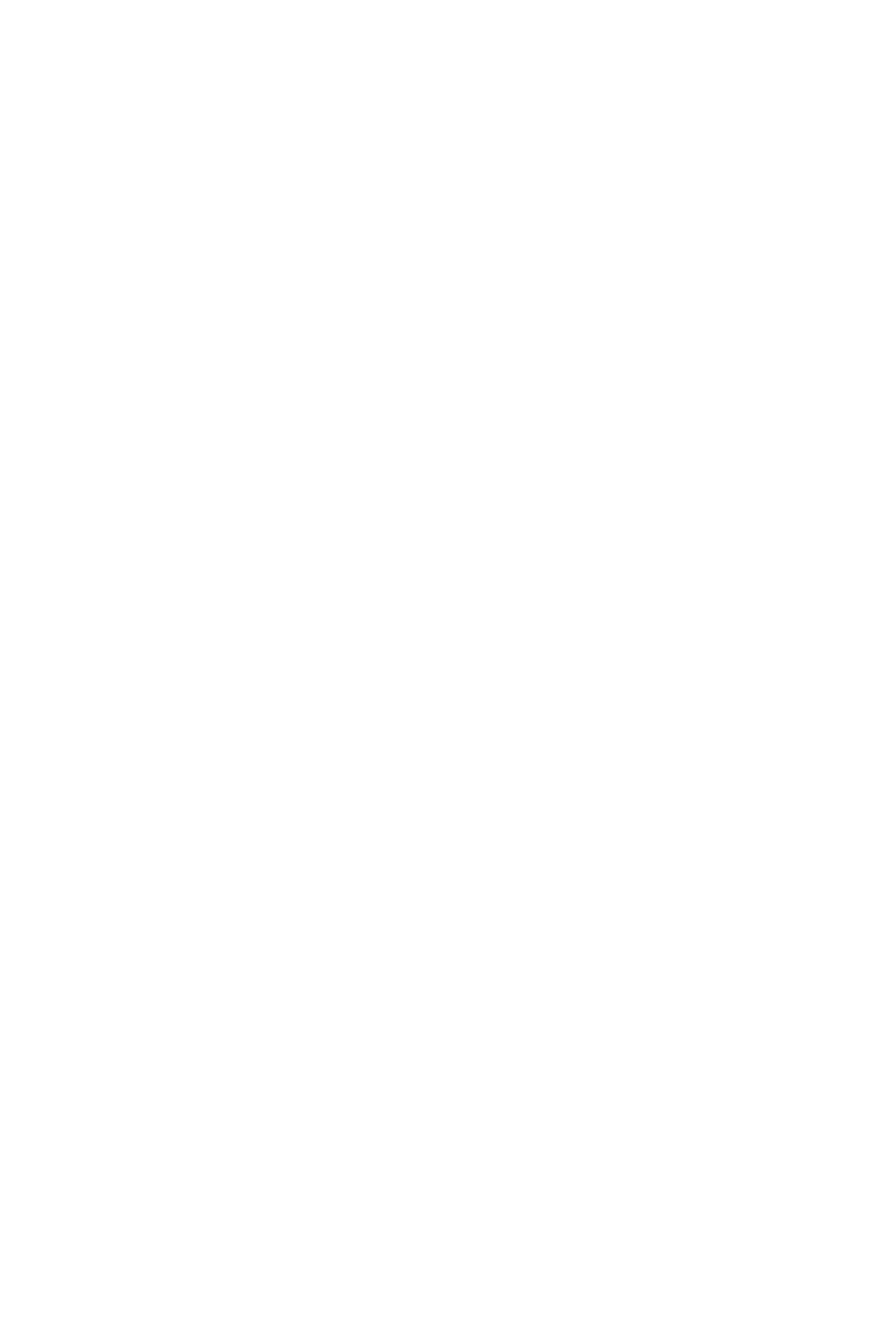
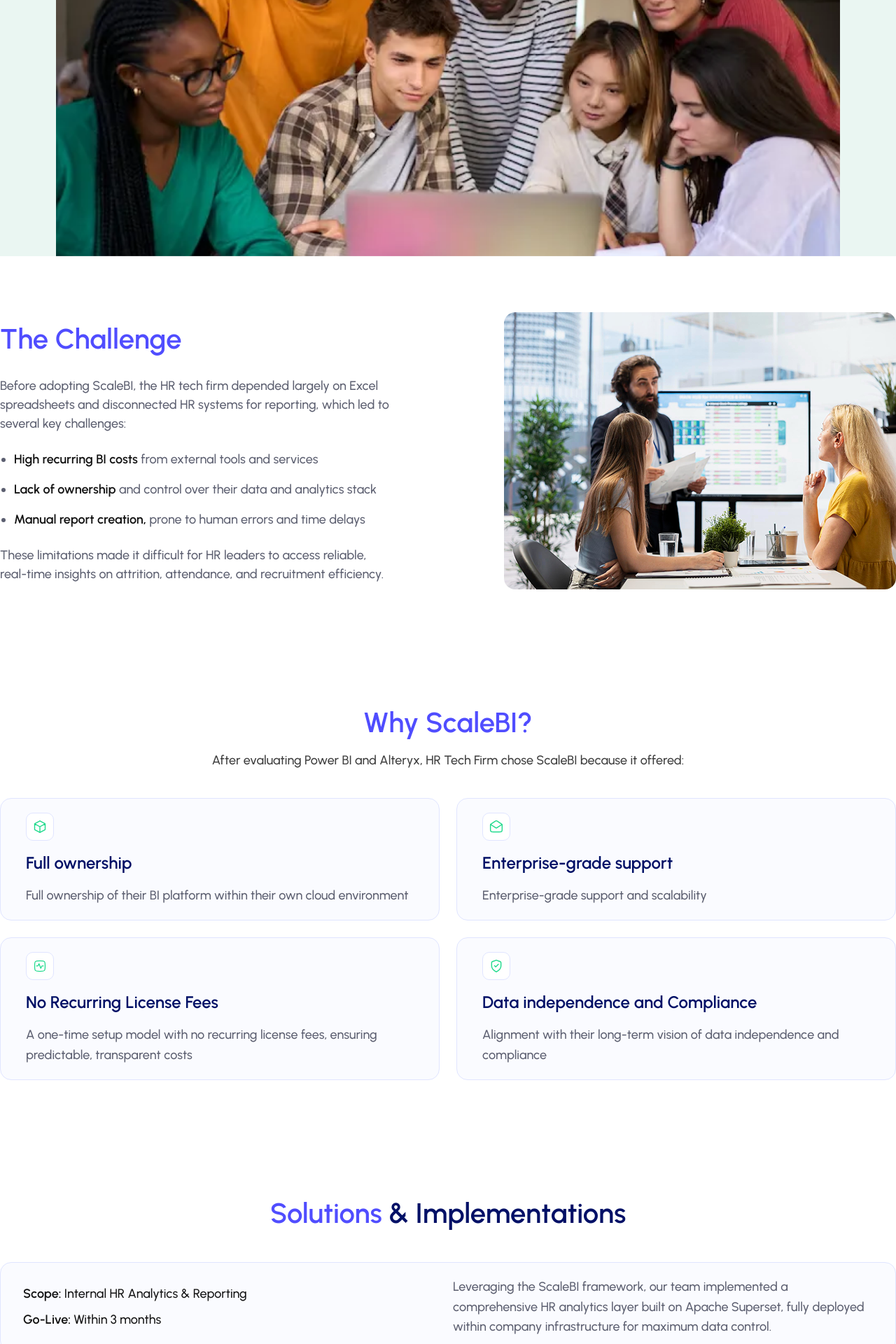
Before and after one commit to ScaleBI/ScaleBI-Site, a React (Vite) app: page /case-study-index/hr-tech-analytics in a window 1280 px wide. Shown: the part 880-2800 px from the top of the page at 70% size. Before the commit the page ends 800 px from the top, so only its background shows below. Built offline with nearby package versions, Linux system fonts and the light colour scheme.

Commit message:
reverse deploy

```diff
--- a/package.json
+++ b/package.json
@@ -7,9 +7,7 @@
     "dev": "vite",
     "build": "vite build",
     "lint": "eslint .",
-    "preview": "vite preview",
-    "predeploy": "npm run build",
-    "deploy": "gh-pages -d dist"
+    "preview": "vite preview"
   },
   "dependencies": {
     "@tailwindcss/vite": "^4.1.18",
--- a/src/main.jsx
+++ b/src/main.jsx
@@ -6,7 +6,7 @@
 import App from './App.jsx'
 
 ReactDOM.createRoot(document.getElementById('root')).render(
-  <BrowserRouter basename="/ScaleBI-Site">
+  <BrowserRouter>
     <App />
   </BrowserRouter>
 )
--- a/src/pages/CaseStudyDetail.jsx
+++ b/src/pages/CaseStudyDetail.jsx
@@ -15,14 +15,14 @@
   );
 
 
-return (
-  <>
-    {caseStudy?.hero && <Hero data={caseStudy.hero} />}
-    {caseStudy?.challenge && <Challenge data={caseStudy.challenge} />}
-    {caseStudy?.whyScaleBI && <WhyScaleBI data={caseStudy.whyScaleBI} />}
-    {caseStudy?.solution && <Solution data={caseStudy.solution} />}
-    {caseStudy?.results && <Results data={caseStudy.results} />}
-    {caseStudy?.lookingAhead && <LookingAhead data={caseStudy.lookingAhead} />}
-  </>
-);
+  return (
+    <>
+      <Hero data={caseStudy.hero} />
+      <Challenge data={caseStudy.challenge} />
+     <WhyScaleBI data={caseStudy.whyScaleBI} />
+       <Solution data={caseStudy.solution} />
+      <Results data={caseStudy.results} />
+     <LookingAhead data={caseStudy.lookingAhead} />
+    </>
+  );
 }
--- a/vite.config.js
+++ b/vite.config.js
@@ -4,7 +4,6 @@
 
 // https://vite.dev/config/
 export default defineConfig({
-  base: '/ScaleBI-Site/',
   plugins: [react(),tailwindcss()],
 
 })
```
